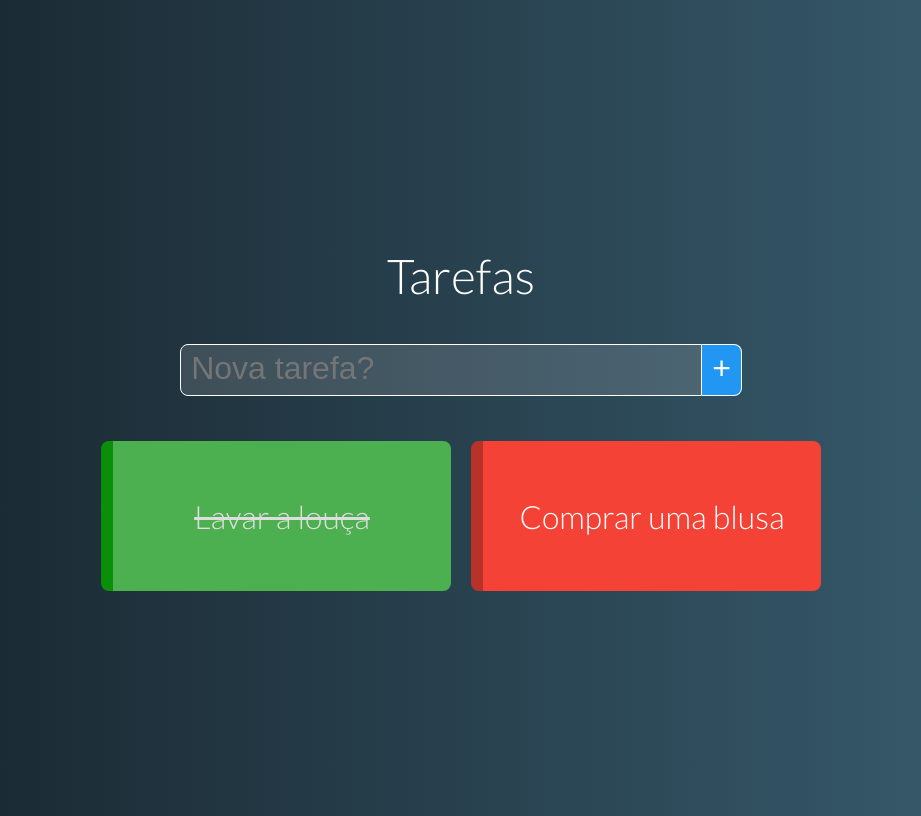
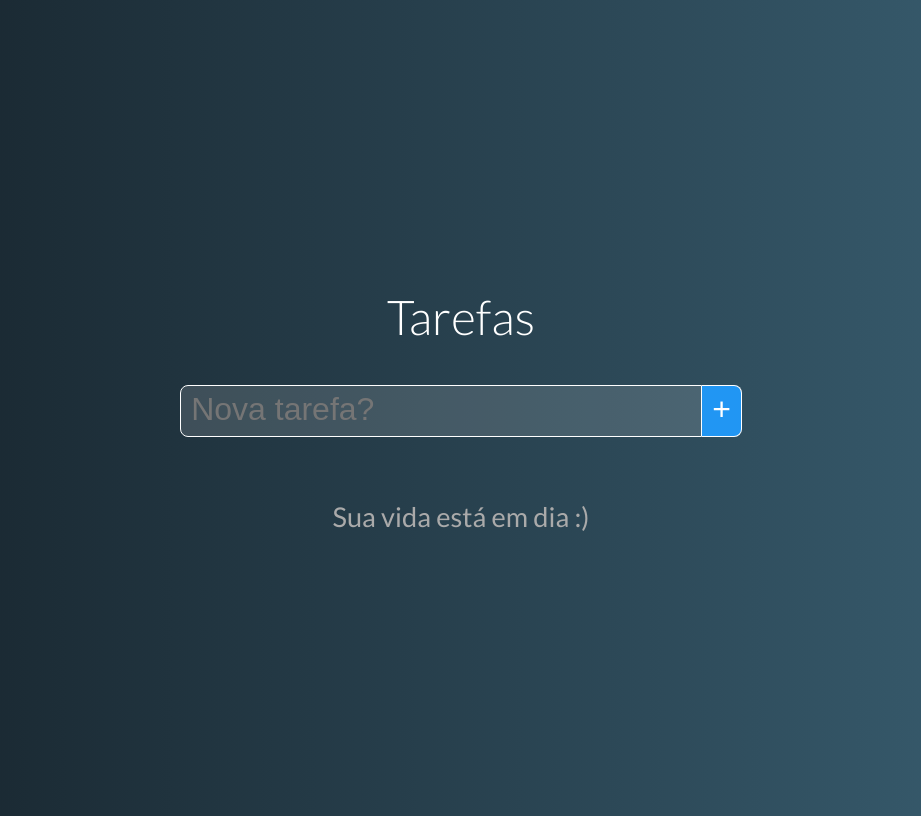
Before and after one commit to robertov8/tarefas, a Vue app: page / in a window 1280 px wide. Shown: the whole page, without its empty margins (179-1100 px from the left). Built offline with nearby package versions, Linux system fonts and the light colour scheme.

Commit message:
156. Componente Tarefa #02

```diff
--- a/src/App.vue
+++ b/src/App.vue
@@ -4,7 +4,7 @@
 
         <NewTask @taskAdded="addTask" />
 
-        <TaskGrid :tasks="tasks" />
+        <TaskGrid @taskDeleted="deleteTask" :tasks="tasks" />
     </div>
 </template>
 
@@ -15,10 +15,7 @@
     export default {
         data() {
             return {
-                tasks: [
-                    { name: 'Lavar a louça', pending: false },
-                    { name: 'Comprar uma blusa', pending: true }
-                ]
+                tasks: []
             };
         },
         methods: {
@@ -32,6 +29,9 @@
                         pending: task.pending || true
                     });
                 }
+            },
+            deleteTask(i) {
+                this.tasks.splice(i, 1);
             }
         },
         components: {
--- a/src/components/Task.vue
+++ b/src/components/Task.vue
@@ -1,6 +1,7 @@
 <template>
     <div class="task" :class="stateClass">
-        {{ task.name }}
+        <span @click="$emit('taskDeleted', task)" class="close">x</span>
+        <p>{{ task.name }}</p>
     </div>
 </template>
 
@@ -23,6 +24,7 @@
 
 <style scoped>
     .task {
+        position: relative;
         box-sizing: border-box;
         height: 150px;
         width: 350px;
@@ -48,4 +50,25 @@
         background-color: #4caf50;
         text-decoration: line-through;
     }
+
+    .pending .close {
+        background-color: #b73229;
+    }
+
+    .done .close {
+        background-color: #0a8f08;
+    }
+
+    .close {
+        position: absolute;
+        right: 10px;
+        top: 10px;
+        font-size: 0.9rem;
+        font-weight: 600;
+        height: 20px;
+        width: 20px;
+        border-radius: 10px;
+        display: flex;
+        justify-content: center;
+    }
 </style>
--- a/src/components/TaskGrid.vue
+++ b/src/components/TaskGrid.vue
@@ -1,7 +1,11 @@
 <template>
     <div class="tasks-grid">
         <template v-if="tasks.length">
-            <Task v-for="task in tasks" :key="task.name" :task="task" />
+            <Task
+                v-for="(task, i) in tasks"
+                :key="task.name"
+                :task="task"
+                @taskDeleted="$emit('taskDeleted', i)" />
         </template>
         <p v-else class="no-task">Sua vida está em dia :)</p>
     </div>
```
